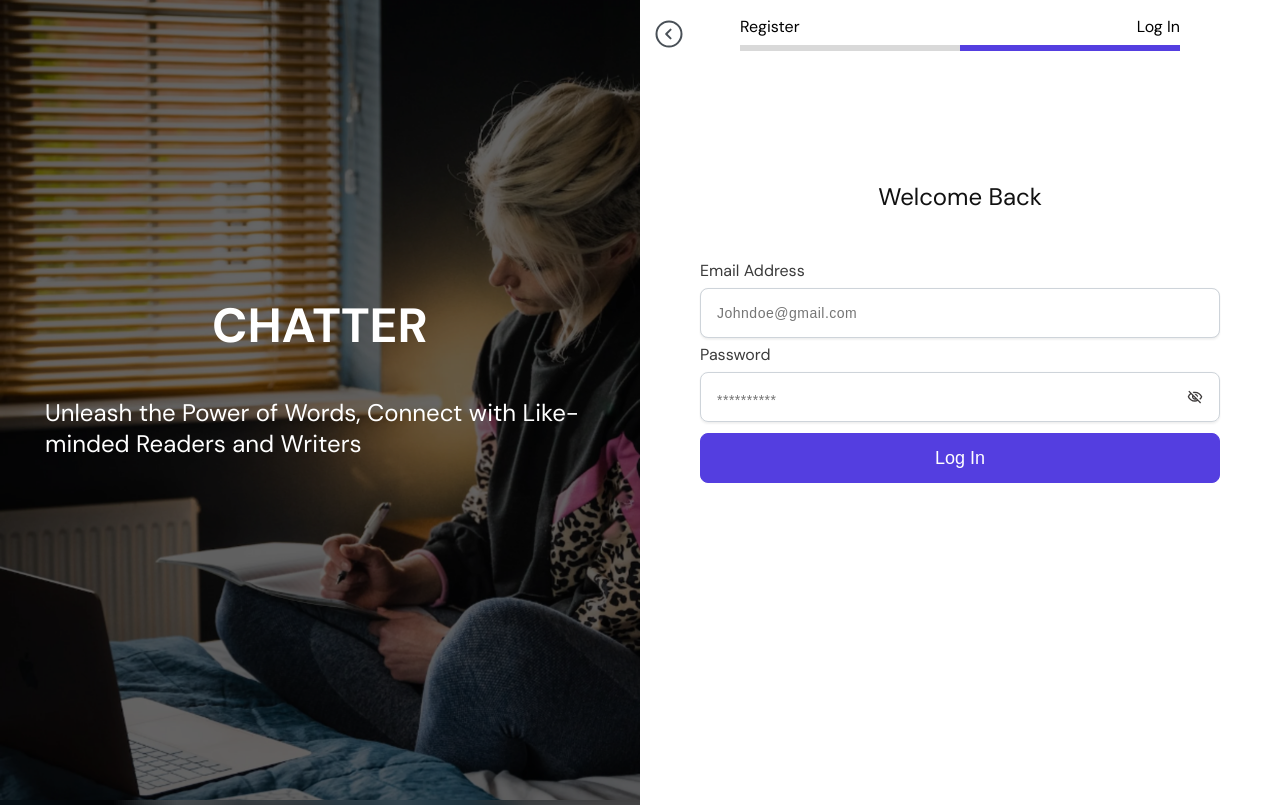
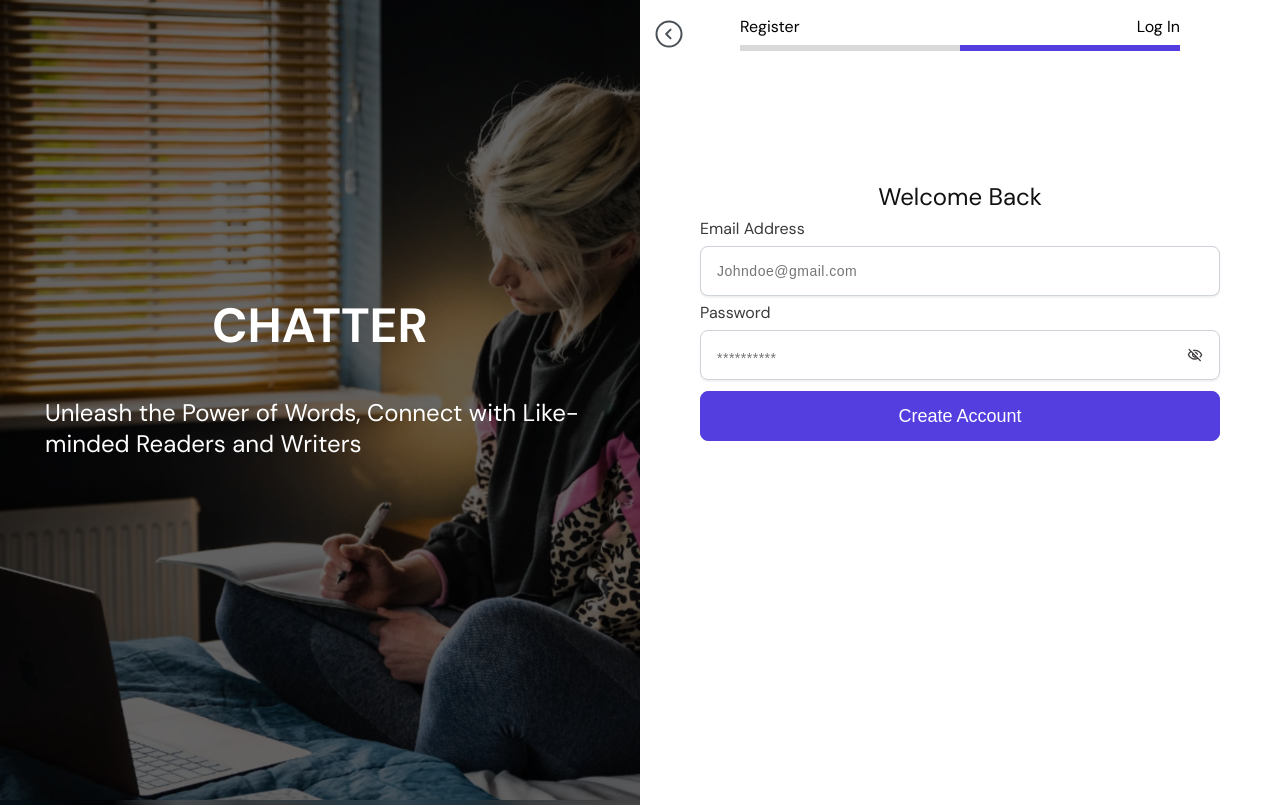
Before and after one commit to okhuaroboosayuki/chatter, a React (Create React App) app: page /signup/login in a window 1280 px wide. Built offline with nearby package versions, Linux system fonts and the light colour scheme; no server answers.

Commit message:
added a btn wrapper around the main btn

```diff
--- a/src/components/Login.tsx
+++ b/src/components/Login.tsx
@@ -25,7 +25,7 @@
     },
     onSubmit: async (values) => {
       if (values.email === "") {
-        setError("email is required")
+        setError("email is required");
       }
       try {
         const email = values.email;
@@ -83,9 +83,8 @@
       <div className="login_container">
         {error && <div className="error">{error}</div>}
 
-        <h2 className="login_header">Welcome Back</h2>
-
         <form onSubmit={formik.handleSubmit}>
+          <h2 className="login_header">Welcome Back</h2>
           <div className="wrapper_container">
             <div className="input_wrapper">
               <label htmlFor="email">Email Address</label>
@@ -149,11 +148,13 @@
               )} */}
           </div>
 
-          {formik.isSubmitting ? (
-            <ButtonLoader />
-          ) : (
-            <button type="submit">Log in</button>
-          )}
+          <div className="submit_btn">
+            {formik.isSubmitting ? (
+              <ButtonLoader />
+            ) : (
+              <button type="submit">Create account</button>
+            )}
+          </div>
         </form>
       </div>
     </>
--- a/src/components/SignUp.tsx
+++ b/src/components/SignUp.tsx
@@ -339,11 +339,13 @@
           )} */}
         </div>
 
-        {formik.isSubmitting ? (
-          <ButtonLoader />
-        ) : (
-          <button type="submit">Create account</button>
-        )}
+        <div className="submit_btn">
+          {formik.isSubmitting ? (
+            <ButtonLoader />
+          ) : (
+            <button type="submit">Create account</button>
+          )}
+        </div>
 
         <div className="or_sign_with">
           <div className="google" onClick={handleGoogleSignIn}>
```
